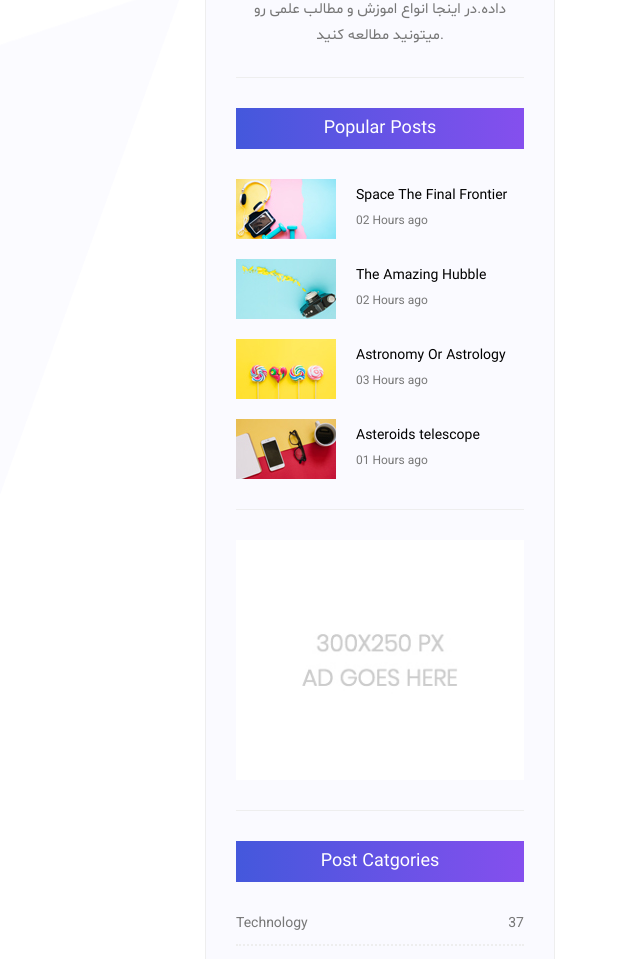
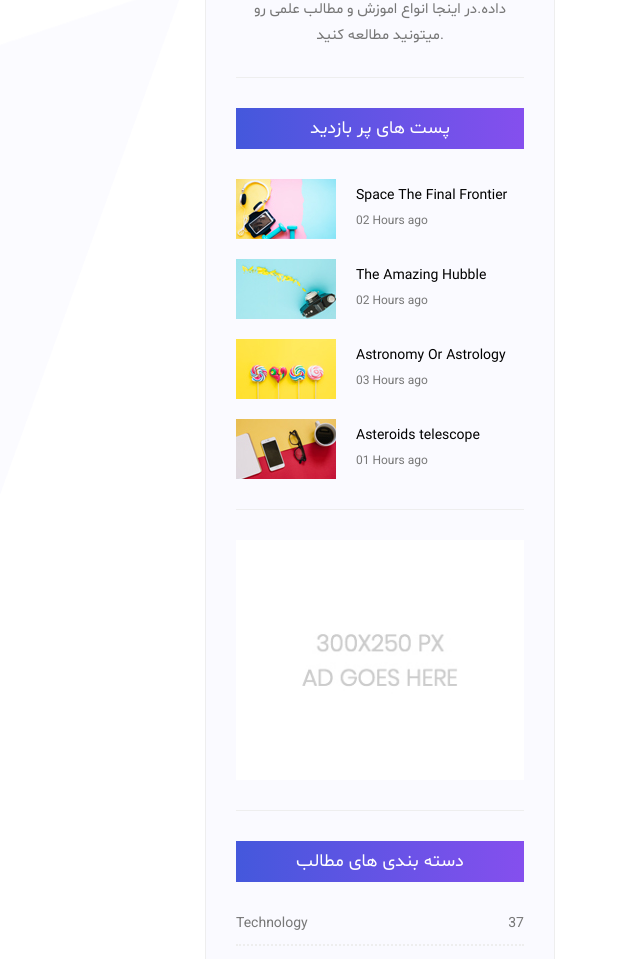
Before and after one commit to xani1996/myblog, a Django app: page /blog/list/ in a window 1280 px wide. Shown: the part 1415-2374 px from the top of that part, without its empty margins (640-1280 px from the left). Run offline with Django 5.2, Linux system fonts and the light colour scheme; data that the repository does not hold is empty; the page is wider than the window, and the part outside it is not shown; some libraries are stand-ins or nearby versions; some web fonts are replaced.

Commit message:
change list page

```diff
--- a/blog/templates/blog/post/list.html
+++ b/blog/templates/blog/post/list.html
@@ -146,7 +146,7 @@
                             <div class="br"></div>
                         </aside>
                         <aside class="single_sidebar_widget popular_post_widget">
-                            <h3 class="widget_title">Popular Posts</h3>
+                            <h3 class="widget_title">پست های پر بازدید</h3>
                             <div class="media post_item">
                                 <img src="img/blog/popular-post/post1.jpg" alt="post">
                                 <div class="media-body">
@@ -182,7 +182,7 @@
                             <div class="br"></div>
                         </aside>
                         <aside class="single_sidebar_widget post_category_widget">
-                            <h4 class="widget_title">Post Catgories</h4>
+                            <h4 class="widget_title">دسته بندی های مطالب</h4>
                             <ul class="list cat-list">
                                     <li>
                                         <a href="#" class="d-flex justify-content-between">
```
Lines whose indentation alone changed are shown as unchanged.
